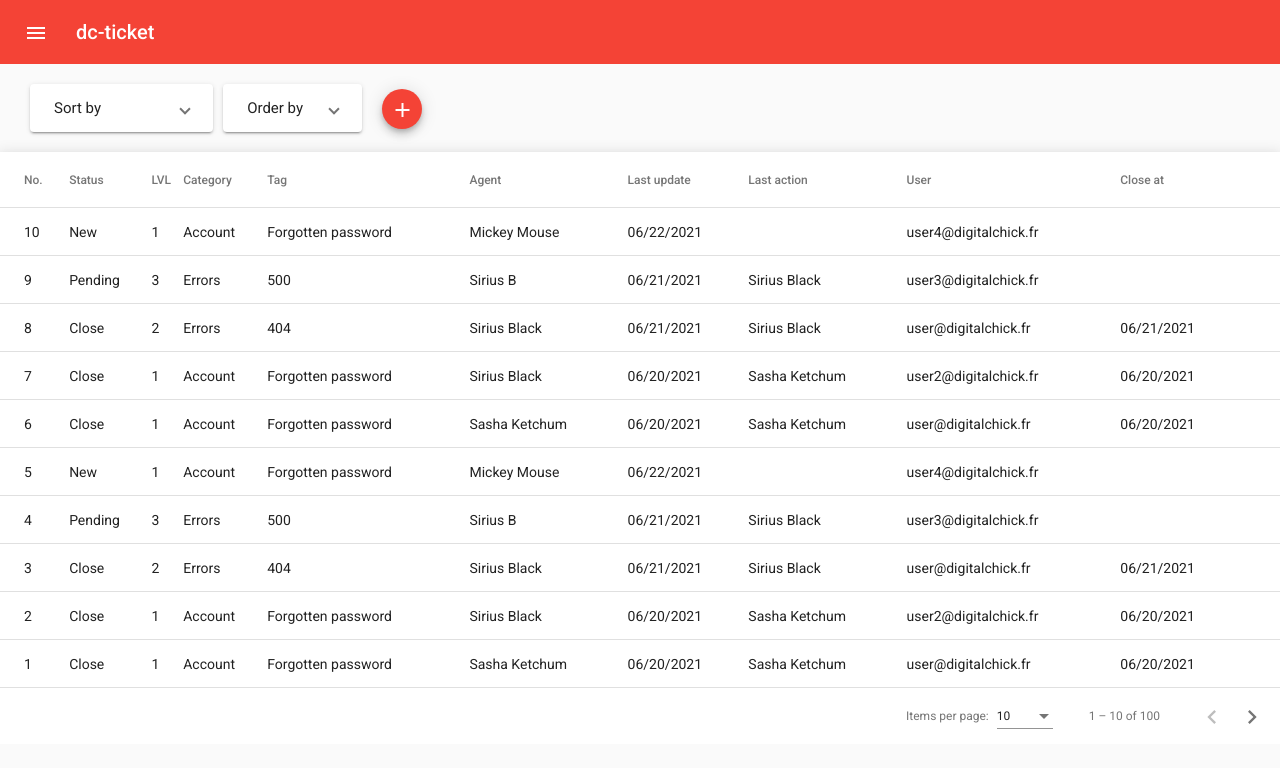
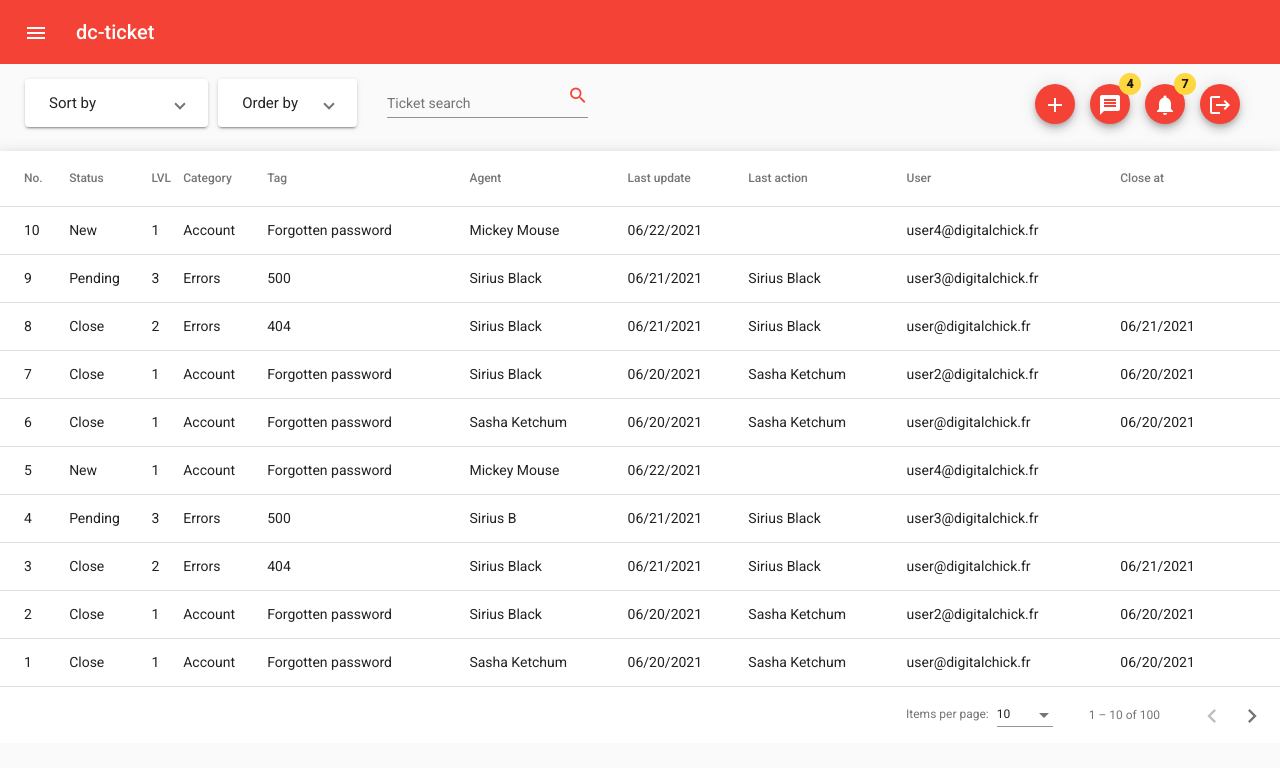
Before and after one commit to chanoir2303/angular-dc_ticket, an Angular app: page /backlog in a window 1280 px wide. Shown: the top 768 px of the page. Built offline with nearby package versions, Linux system fonts and the light colour scheme.

Commit message:
add navbar + button

```diff
--- /dev/null
+++ b/src/app/backlog-button/backlog-button.component.css
@@ -0,0 +1,8 @@
+button {
+  margin-top: 20px;
+  margin-left: 15px;
+}
+
+.last-button {
+  margin-right: 40px;
+}
--- /dev/null
+++ b/src/app/backlog-button/backlog-button.component.html
@@ -0,0 +1,24 @@
+<button mat-mini-fab color="warn">
+  <mat-icon>add</mat-icon>
+</button>
+<button
+  mat-mini-fab
+  color="warn"
+  matBadge="4"
+  [matBadgeHidden]="hidden"
+  (click)="toggleBadgeVisibility()"
+  matBadgeColor="accent">
+  <mat-icon>messages</mat-icon>
+</button>
+<button
+  mat-mini-fab
+  color="warn"
+  matBadge="7"
+  [matBadgeHidden]="hidden"
+  (click)="toggleBadgeVisibility()"
+  matBadgeColor="accent">
+  <mat-icon>notifications</mat-icon>
+</button>
+<button mat-mini-fab color="warn" class="last-button">
+  <mat-icon>logout</mat-icon>
+</button>
--- /dev/null
+++ b/src/app/backlog-button/backlog-button.component.ts
@@ -0,0 +1,21 @@
+import { Component, OnInit } from '@angular/core';
+
+@Component({
+  selector: 'app-backlog-button',
+  templateUrl: './backlog-button.component.html',
+  styleUrls: ['./backlog-button.component.css']
+})
+export class BacklogButtonComponent implements OnInit {
+
+  hidden = false;
+
+  toggleBadgeVisibility() {
+    this.hidden = !this.hidden;
+  }
+
+  constructor() { }
+
+  ngOnInit(): void {
+  }
+
+}
--- /dev/null
+++ b/src/app/backlog-navbar/backlog-navbar.component.html
@@ -0,0 +1,5 @@
+<mat-form-field appearance="legacy" [color]="color">
+  <mat-label>Ticket search</mat-label>
+  <input matNativeControl>
+  <mat-icon matSuffix [color]="color">search</mat-icon>
+</mat-form-field>
--- /dev/null
+++ b/src/app/backlog-navbar/backlog-navbar.component.ts
@@ -0,0 +1,18 @@
+import { Component, OnInit } from '@angular/core';
+import { ThemePalette } from "@angular/material/core";
+
+@Component({
+  selector: 'app-backlog-navbar',
+  templateUrl: './backlog-navbar.component.html',
+  styleUrls: ['./backlog-navbar.component.css']
+})
+export class BacklogNavbarComponent implements OnInit {
+
+  color: ThemePalette = 'warn';
+
+  constructor() { }
+
+  ngOnInit(): void {
+  }
+
+}
--- a/src/app/backlog-tools/backlog-tools.component.css
+++ b/src/app/backlog-tools/backlog-tools.component.css
@@ -1,11 +1,16 @@
 div {
+  display: flex;
+  justify-content: space-between;
+}
+
+#left {
   display: flex;
 }
 
 app-backlog-selector {
-  margin: 20px;
+  margin: 15px;
 }
 
-button {
-  margin-top: 25px;
+app-backlog-navbar {
+  margin: 15px;
 }
--- a/src/app/backlog-tools/backlog-tools.component.html
+++ b/src/app/backlog-tools/backlog-tools.component.html
@@ -1,6 +1,7 @@
 <div>
-  <app-backlog-selector></app-backlog-selector>
-  <button mat-mini-fab color="warn" aria-label="Example icon button with a home icon">
-    <mat-icon>add</mat-icon>
-  </button>
+  <div id="left">
+    <app-backlog-selector></app-backlog-selector>
+    <app-backlog-navbar></app-backlog-navbar>
+  </div>
+  <app-backlog-button></app-backlog-button>
 </div>
--- a/src/app/mock-ticket.ts
+++ b/src/app/mock-ticket.ts
@@ -19,7 +19,7 @@
     lvl: 3,
     category: "Errors",
     tag: "500",
-    agent: "Sirius B",
+    agent: "Sirius Black",
     lastUpdateTimestamp: "06/21/2021",
     lastUpdateAgent: "Sirius Black",
     userMail: "user3@digitalchick.fr",
```
Also changed, not shown: src/app/app.module.ts (+16 -6 lines), src/app/backlog-navbar/backlog-navbar.component.css (added), 2 other files (tests, documents, lock files or other folders).
